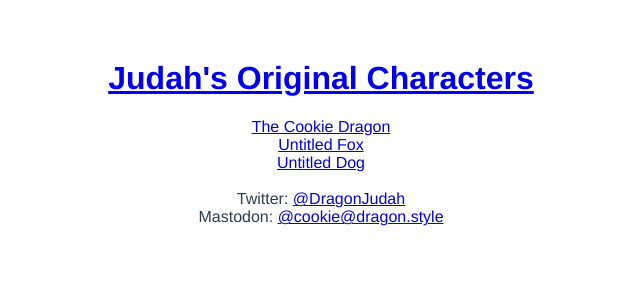
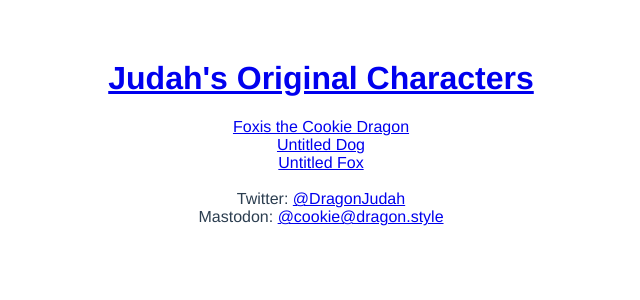
Before and after one commit to judah4/dragon-gallery, a Vue app: page /dog in a window 1280 px wide. Shown: the top 300 px of the page, without its empty margins (319-959 px from the left). Built offline with nearby package versions, Linux system fonts and the light colour scheme.

Commit message:
Setting up drafts

```diff
--- a/src/App.vue
+++ b/src/App.vue
@@ -24,12 +24,25 @@
     import Doggy from '@/js/dog.js'
     import Fox from '@/js/fox.js'
 
-    const routes = [
-        { path: '/', component: Home },
-        { path: '/dragon', component: CharacterSheet, props: { character: CookieDragon } },
-        { path: '/dog', component: CharacterSheet, props: { character: Doggy } },
-        { path: '/fox', component: CharacterSheet, props: { character: Fox } },
+    var characters = [CookieDragon, Doggy, Fox];
+
+  let routes = [
+        { path: '/', component: Home, props: { characters: characters } },
+        { path: CookieDragon.Route, component: CharacterSheet, props: { character: CookieDragon } },
+
     ];
+
+  var devMode =process.env.NODE_ENV == "development";
+  if(devMode || !Doggy.Draft) {
+      routes.push({ path: Doggy.Route, component: CharacterSheet, props: { character: Doggy } });
+  }
+  if(devMode || !Fox.Draft) {
+      routes.push({ path: Fox.Route, component: CharacterSheet, props: { character: Fox } });
+  }
+
+
+
+
 
     const router = new VueRouter({
         routes // short for `routes: routes`
--- a/src/components/views/CharacterSheet.vue
+++ b/src/components/views/CharacterSheet.vue
@@ -1,5 +1,7 @@
 <template>
 <div>
+    <p v-if="character.Draft" ><b>Draft</b></p>
+
     <p>{{character.Description}}</p>
     <DragonGallery :types="character.Types" :images="character.Images" />
 
--- a/src/components/views/Home.vue
+++ b/src/components/views/Home.vue
@@ -1,13 +1,7 @@
 <template>
     <div class="container">
-      <div>
-        <router-link to="/dragon">The Cookie Dragon</router-link>
-      </div>
-      <div>
-        <router-link to="/fox">Untitled Fox</router-link>
-      </div>
-      <div>
-        <router-link to="/dog">Untitled Dog</router-link>
+      <div v-for="(character, index) in charFiltered" v-bind:key="index">
+        <router-link v-bind:to="character.Route">{{character.Name}}</router-link>
       </div>
     </div>
 </template>
@@ -20,6 +14,22 @@ export default {
   components: {
   },
   props: {
+    characters: Array
+  },
+  computed: {
+    charFiltered: function() {
+
+      var devMode =process.env.NODE_ENV == "development";
+      var filtered = [];
+
+      for(let cnt = 0; cnt < this.characters.length; cnt++) {
+        if(devMode || !this.characters[cnt].Draft) {
+          filtered.push(this.characters[cnt]);
+        }
+      }
+
+      return filtered;
+    }
   },
   data: function() {
     return {
--- a/src/js/dog.js
+++ b/src/js/dog.js
@@ -1,8 +1,10 @@
 
 export default {
     Name: "Untitled Dog",
+    Route: "/dog",
     Description: "The goodest girl!",
     Types: ["reference"],
+    Draft: true,
     Images: [
         /*{
             title: 'Ref',
--- a/src/js/dragon.js
+++ b/src/js/dragon.js
@@ -1,6 +1,7 @@
 
 export default {
     Name: "Foxis the Cookie Dragon",
+    Route: "/dragon",
     Description: "The Cookie Dragon, Judah's dragon self. Images and references for my dragon. The Cookie Dragon named Foxis",
     Types: ["feral", "anthro"],
     Images: [
--- a/src/js/fox.js
+++ b/src/js/fox.js
@@ -1,8 +1,10 @@
 
 export default {
     Name: "Untitled Fox",
+    Route: "/fox",
     Description: "A mischievous fox. Male.",
     Types: ["reference"],
+    draft: true,
     Images: [
         /*{
             title: 'Ref',
```
